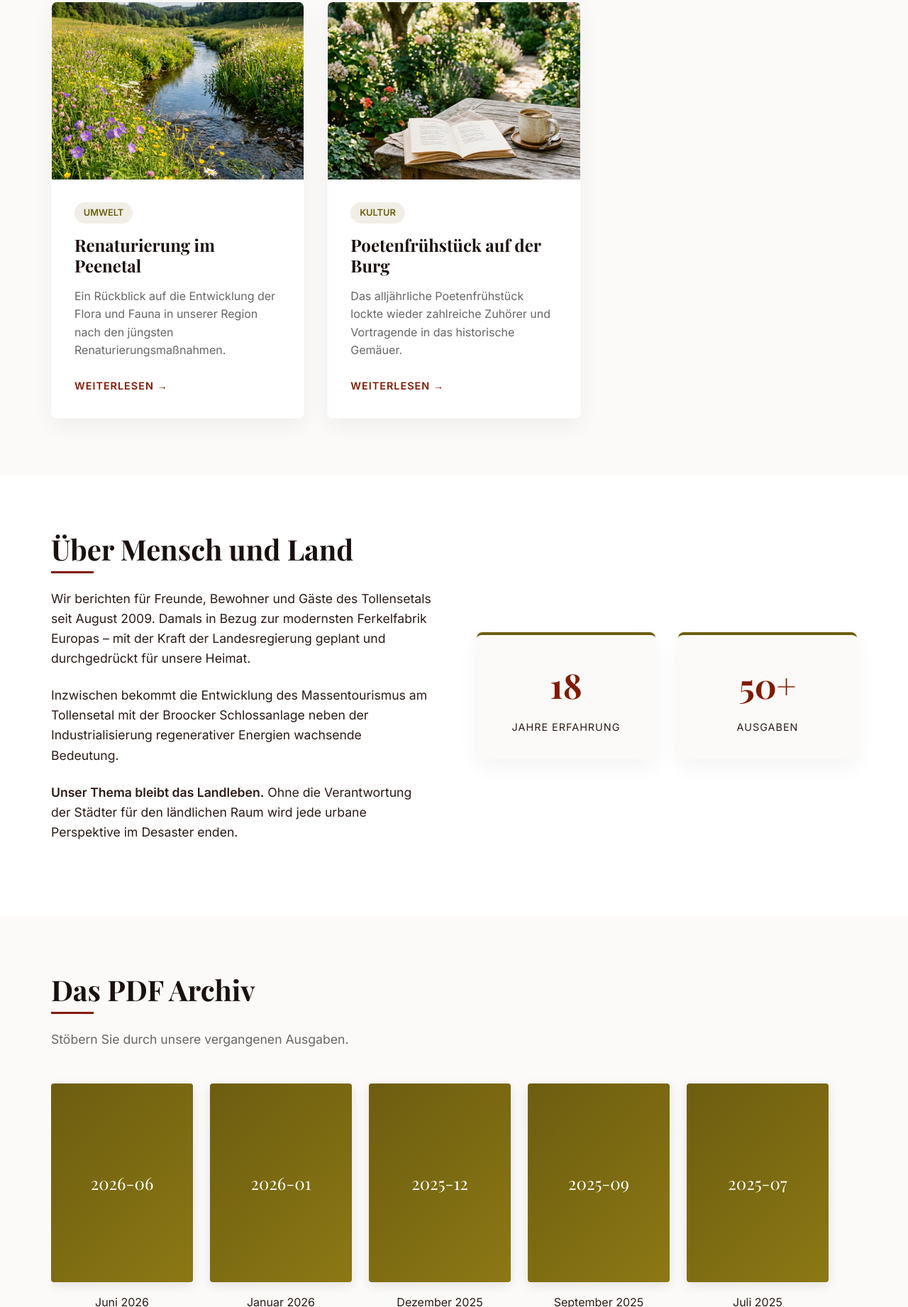
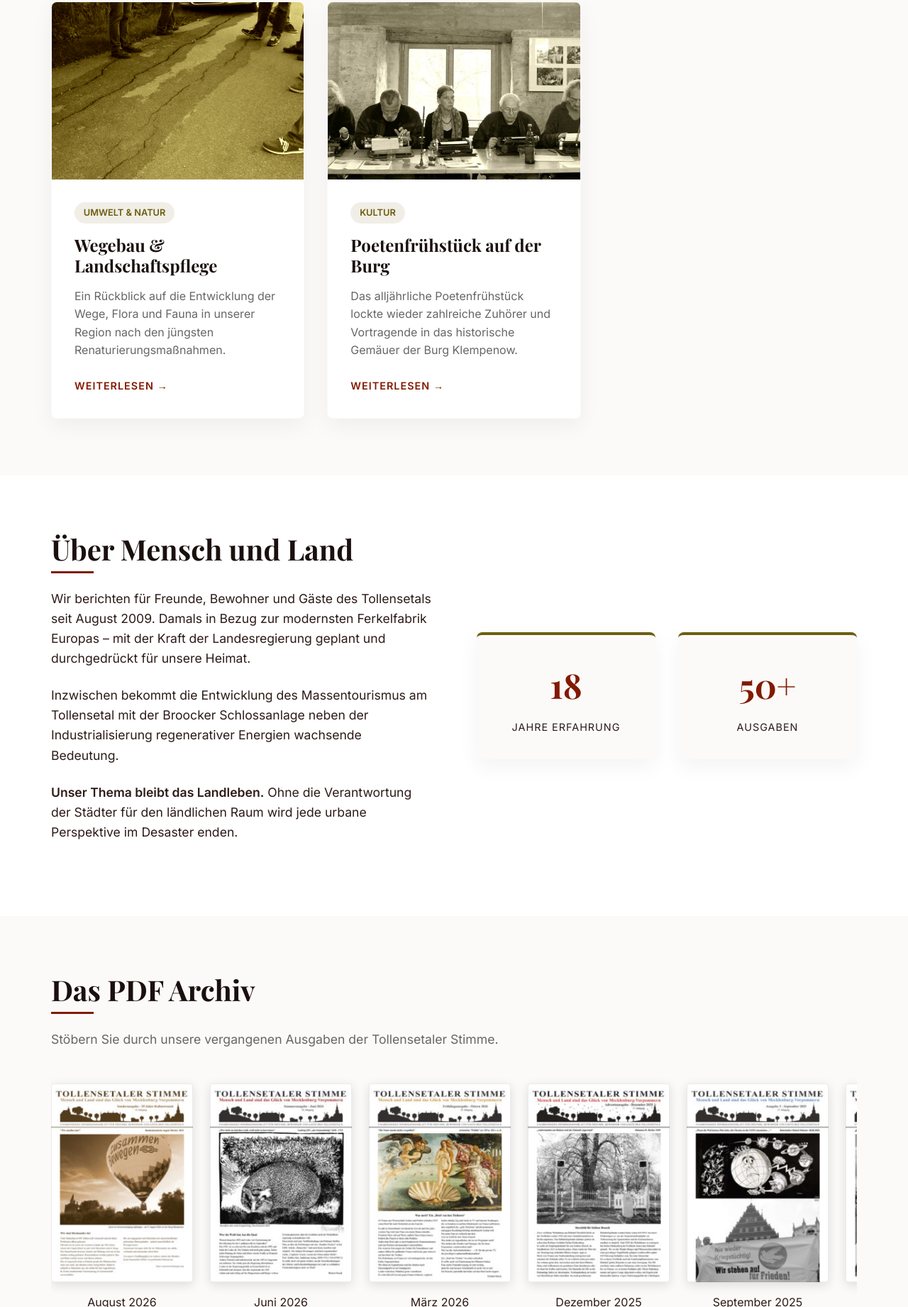
Before and after one commit to megadur/WebSite.MuL, a plain HTML site: page index.html in a window 1280 px wide. Shown: the part 958-2800 px from the top of the page at 71% size. Drawn offline with nearby package versions, Linux system fonts and the light colour scheme.

Commit message:
Replace AI generated imagery with authentic photography by Olaf and real issue covers

```diff
--- a/index.html
+++ b/index.html
@@ -39,20 +39,20 @@
                 <h2 class="section-title">Neueste Artikel</h2>
                 <div class="articles-grid">
                     <article class="card article-card">
-                        <div class="card-img" style="background-image: url('assets/article_nature.png')"></div>
+                        <div class="card-img" style="background-image: url('assets/wegebau.jpg')"></div>
                         <div class="card-content">
-                            <span class="tag">Umwelt</span>
-                            <h3>Renaturierung im Peenetal</h3>
-                            <p>Ein Rückblick auf die Entwicklung der Flora und Fauna in unserer Region nach den jüngsten Renaturierungsmaßnahmen.</p>
+                            <span class="tag">Umwelt &amp; Natur</span>
+                            <h3>Wegebau &amp; Landschaftspflege</h3>
+                            <p>Ein Rückblick auf die Entwicklung der Wege, Flora und Fauna in unserer Region nach den jüngsten Renaturierungsmaßnahmen.</p>
                             <a href="#" class="read-more">Weiterlesen →</a>
                         </div>
                     </article>
                     <article class="card article-card">
-                        <div class="card-img" style="background-image: url('assets/article_poetry.png')"></div>
+                        <div class="card-img" style="background-image: url('assets/wanderpoeten.jpg')"></div>
                         <div class="card-content">
                             <span class="tag">Kultur</span>
                             <h3>Poetenfrühstück auf der Burg</h3>
-                            <p>Das alljährliche Poetenfrühstück lockte wieder zahlreiche Zuhörer und Vortragende in das historische Gemäuer.</p>
+                            <p>Das alljährliche Poetenfrühstück lockte wieder zahlreiche Zuhörer und Vortragende in das historische Gemäuer der Burg Klempenow.</p>
                             <a href="#" class="read-more">Weiterlesen →</a>
                         </div>
                     </article>
@@ -86,32 +86,35 @@
         <section id="archiv" class="section">
             <div class="container">
                 <h2 class="section-title">Das PDF Archiv</h2>
-                <p class="section-subtitle">Stöbern Sie durch unsere vergangenen Ausgaben.</p>
+                <p class="section-subtitle">Stöbern Sie durch unsere vergangenen Ausgaben der Tollensetaler Stimme.</p>
                 <div class="archive-scroll">
-                    <!-- Dummy items for archive -->
                     <div class="archive-item">
-                        <div class="archive-cover">2026-06</div>
+                        <div class="archive-cover" style="background-image: url('assets/cover_2026_08.jpg');"></div>
+                        <span>August 2026</span>
+                    </div>
+                    <div class="archive-item">
+                        <div class="archive-cover" style="background-image: url('assets/cover_2026_06.jpg');"></div>
                         <span>Juni 2026</span>
                     </div>
                     <div class="archive-item">
-                        <div class="archive-cover">2026-01</div>
-                        <span>Januar 2026</span>
+                        <div class="archive-cover" style="background-image: url('assets/cover_2026_03.jpg');"></div>
+                        <span>März 2026</span>
                     </div>
                     <div class="archive-item">
-                        <div class="archive-cover">2025-12</div>
+                        <div class="archive-cover" style="background-image: url('assets/cover_2025_12.jpg');"></div>
                         <span>Dezember 2025</span>
                     </div>
                     <div class="archive-item">
-                        <div class="archive-cover">2025-09</div>
+                        <div class="archive-cover" style="background-image: url('assets/cover_2025_09.jpg');"></div>
                         <span>September 2025</span>
                     </div>
-                     <div class="archive-item">
-                        <div class="archive-cover">2025-07</div>
+                    <div class="archive-item">
+                        <div class="archive-cover" style="background-image: url('assets/cover_2025_07.jpg');"></div>
                         <span>Juli 2025</span>
                     </div>
                 </div>
                 <div class="center-btn">
-                    <a href="#" class="btn btn-secondary">Zum kompletten Archiv</a>
+                    <a href="https://mensch-und-land.de/" target="_blank" class="btn btn-secondary">Zum kompletten Archiv auf mensch-und-land.de</a>
                 </div>
             </div>
         </section>
--- a/style.css
+++ b/style.css
@@ -210,7 +210,7 @@ a:hover {
     left: 0;
     width: 100%;
     height: 100%;
-    background-image: url('assets/hero.png');
+    background-image: url('assets/hero_tollense.jpg');
     background-size: cover;
     background-position: center;
     z-index: -2;
@@ -225,7 +225,7 @@ a:hover {
     left: 0;
     width: 100%;
     height: 100%;
-    background: linear-gradient(rgba(44, 27, 24, 0.4), rgba(44, 27, 24, 0.7));
+    background: linear-gradient(rgba(44, 27, 24, 0.45), rgba(44, 27, 24, 0.65));
     z-index: -1;
 }
 
@@ -389,24 +389,20 @@ a:hover {
 
 .archive-cover {
     height: 280px;
-    background: var(--color-secondary);
+    background-color: var(--color-bg);
+    background-size: cover;
+    background-position: center;
     border-radius: 4px;
     margin-bottom: 1rem;
-    display: flex;
-    align-items: center;
-    justify-content: center;
-    color: var(--color-white);
-    font-family: var(--font-heading);
-    font-size: 1.5rem;
-    box-shadow: 0 4px 15px rgba(0,0,0,0.1);
+    box-shadow: 0 4px 15px rgba(0,0,0,0.12);
     transition: var(--transition);
-    background-image: linear-gradient(135deg, var(--color-secondary) 0%, #8c7814 100%);
     cursor: pointer;
+    border: 1px solid rgba(0,0,0,0.08);
 }
 
 .archive-cover:hover {
     transform: translateY(-5px);
-    box-shadow: 0 10px 25px rgba(109, 93, 16, 0.3);
+    box-shadow: 0 10px 25px rgba(109, 93, 16, 0.25);
 }
 
 .center-btn {
```
Also changed, not shown: assets/article_nature.png (deleted), assets/article_poetry.png (deleted), assets/cover_2025_07.jpg (added), assets/cover_2025_09.jpg (added), assets/cover_2025_12.jpg (added), assets/cover_2026_03.jpg (added), assets/cover_2026_06.jpg (added), assets/cover_2026_08.jpg (added), assets/hero.png (deleted), assets/hero_tollense.jpg (added), assets/maisfeld_stoppeln.jpg (added), assets/wanderpoeten.jpg (added), assets/wegebau.jpg (added).
